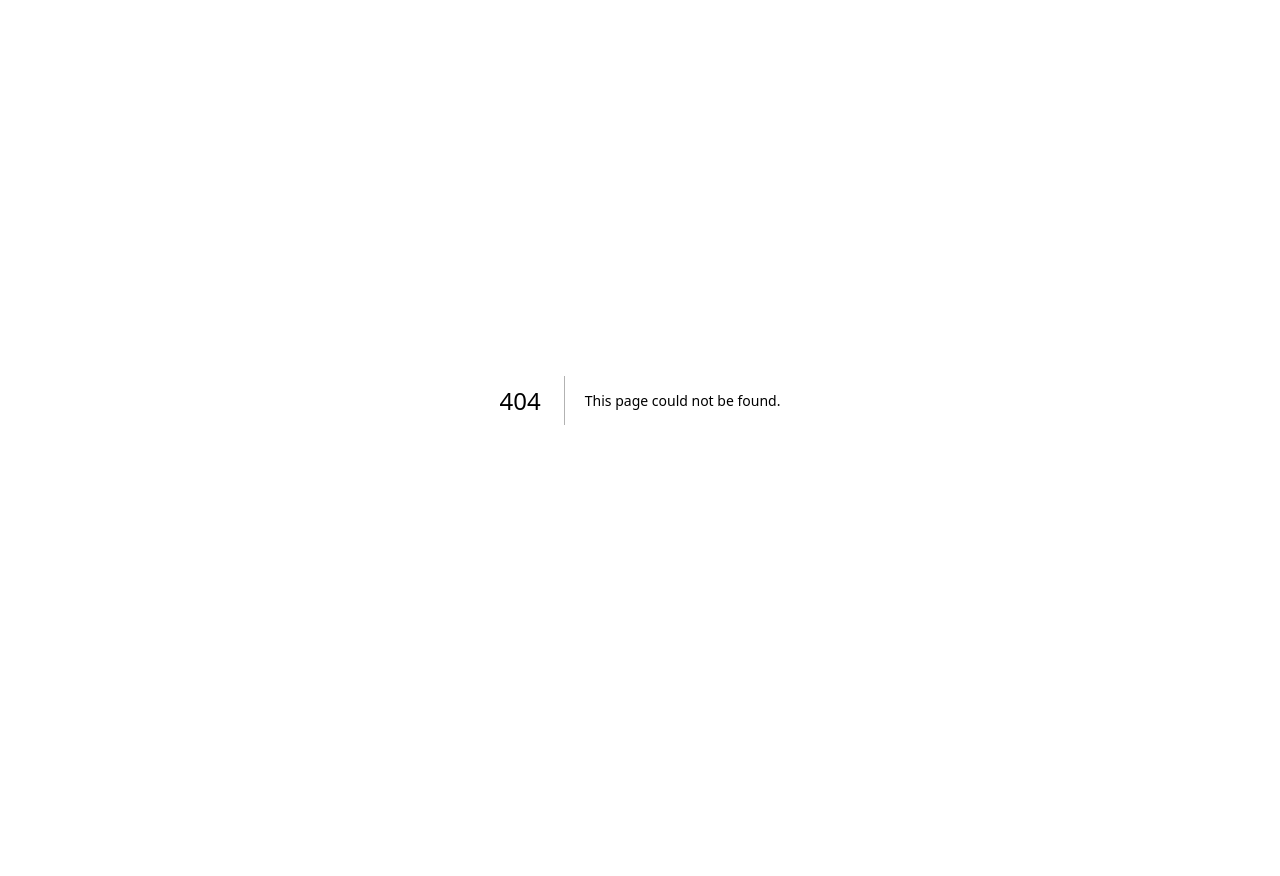
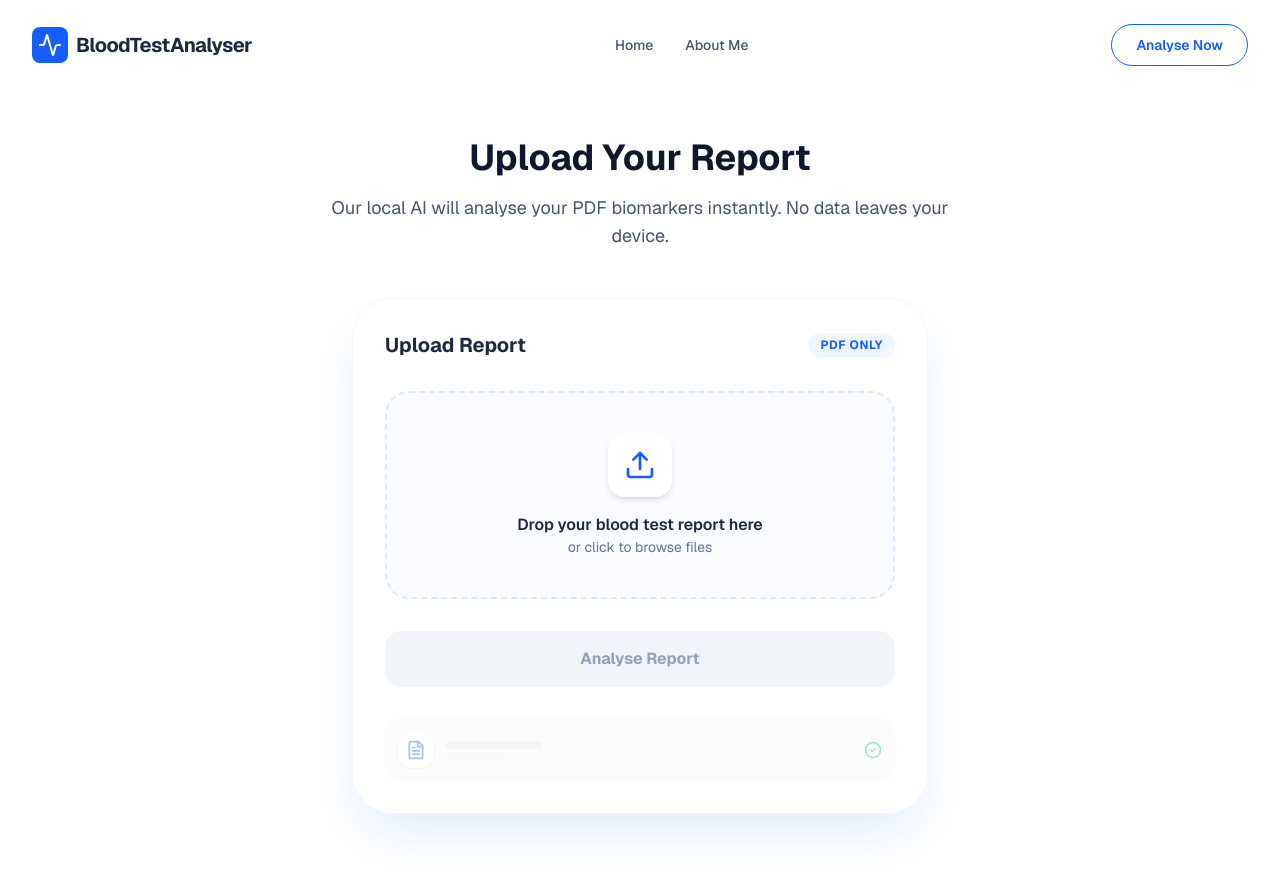
Before and after one commit to vlad-manea-dev/BloodTestAnalyser, a Next.js app in the folder frontend/: page /analyse in a window 1280 px wide. Before the commit this address had no page. Shown: the top 876 px of the page. Before the commit the page ends 800 px from the top, so only its background shows below. Built offline with nearby package versions, Linux system fonts and the light colour scheme.

Commit message:
style(frontend): change all spellings of 'analyze' to 'analyse', rename route, and add processing warning

```diff
--- /dev/null
+++ b/frontend/src/app/analyse/page.tsx
@@ -0,0 +1,50 @@
+'use client';
+
+import React, { useState } from 'react';
+import Navbar from "@/components/Navbar";
+import UploadForm from "@/components/UploadForm";
+import ResultsDisplay from "@/components/ResultsDisplay";
+
+export default function AnalysePage() {
+  const [analysisResult, setAnalysisResult] = useState<any>(null);
+
+  const handleAnalysisResult = (result: any) => {
+    setAnalysisResult(result);
+    // Smooth scroll to results
+    setTimeout(() => {
+      document.getElementById('results')?.scrollIntoView({ behavior: 'smooth' });
+    }, 100);
+  };
+
+  return (
+    <div className="min-h-screen bg-white selection:bg-blue-50 selection:text-blue-900 font-sans text-slate-900">
+      <Navbar />
+
+      <main className="max-w-7xl mx-auto px-8 py-12 flex flex-col items-center">
+        <div className="text-center mb-12 max-w-2xl">
+          <h1 className="text-3xl md:text-4xl font-bold text-slate-900 mb-4">
+            Upload Your Report
+          </h1>
+          <p className="text-slate-600 text-lg">
+            Our local AI will analyse your PDF biomarkers instantly. No data leaves your device.
+          </p>
+        </div>
+
+        <div className="w-full max-w-xl mb-12">
+          <UploadForm onAnalysisResult={handleAnalysisResult} />
+        </div>
+
+        {analysisResult && (
+          <section id="results" className="w-full animate-in fade-in slide-in-from-bottom-8 duration-700">
+            <ResultsDisplay result={analysisResult} />
+          </section>
+        )}
+      </main>
+
+      {/* Background decoration */}
+      <div className="fixed top-0 left-0 w-full h-full -z-10 pointer-events-none overflow-hidden bg-slate-50/50">
+        <div className="absolute top-0 right-0 w-[800px] h-[800px] bg-blue-100/20 rounded-full blur-[100px] -translate-y-1/2 translate-x-1/2"></div>
+      </div>
+    </div>
+  );
+}
--- a/frontend/src/components/LandingHero.tsx
+++ b/frontend/src/components/LandingHero.tsx
@@ -21,7 +21,7 @@ const LandingHero = () => {
 
         <div className="flex flex-wrap gap-4">
           <Link
-            href="/analyze"
+            href="/analyse"
             className="px-8 py-4 rounded-full bg-blue-600 text-white font-semibold hover:bg-blue-700 transition-all shadow-lg shadow-blue-200 flex items-center gap-2"
           >
             Get Started <ArrowRight size={20} />
--- a/frontend/src/components/Navbar.tsx
+++ b/frontend/src/components/Navbar.tsx
@@ -20,10 +20,10 @@ const Navbar = () => {
       </div>
 
       <Link
-        href="/analyze"
+        href="/analyse"
         className="px-6 py-2.5 rounded-full border border-blue-600 text-blue-600 text-sm font-semibold hover:bg-blue-50 transition-all"
       >
-        Analyze Now
+        Analyse Now
       </Link>
     </nav>
   );
--- a/frontend/src/components/UploadForm.tsx
+++ b/frontend/src/components/UploadForm.tsx
@@ -11,7 +11,7 @@ const LOADING_MESSAGES = [
   "Asking the AI if it's high cholesterol or just too much pizza...",
   "Deciphering doctor handwriting... wait, this is a PDF...",
   "Consulting with Dr. Llama...",
-  "Analyzing your platelets (they look cute)...",
+  "Analysing your platelets (they look cute)...",
   "Running on a local laptop, please be patient...",
   "Still faster than the waiting room...",
   "Checking your white blood cells... they seem friendly.",
@@ -86,6 +86,7 @@ const UploadForm = ({ onAnalysisResult }: UploadFormProps) => {
     formData.append('file', file);
 
     try {
+      // Keep backend endpoint as /analyze unless we refactor backend
       const response = await fetch('http://localhost:8000/analyze', {
         method: 'POST',
         body: formData,
@@ -171,14 +172,20 @@ const UploadForm = ({ onAnalysisResult }: UploadFormProps) => {
           <>
             <div className="flex items-center gap-2">
               <Loader2 size={20} className="animate-spin" />
-              <span>Analyzing Report...</span>
+              <span>Analysing Report...</span>
             </div>
             <span className="text-xs font-normal opacity-80 animate-pulse">{loadingMsg}</span>
           </>
         ) : (
-          'Analyze Report'
+          'Analyse Report'
         )}
       </button>
+
+      {isUploading && (
+         <p className="mt-4 text-center text-xs text-slate-500 animate-pulse">
+           Note: Detailed AI analysis runs locally and may take up to 3-5 minutes.
+         </p>
+      )}
 
       {!file && !isUploading && (
         <div className="mt-8 space-y-4 opacity-40 select-none pointer-events-none">
```
